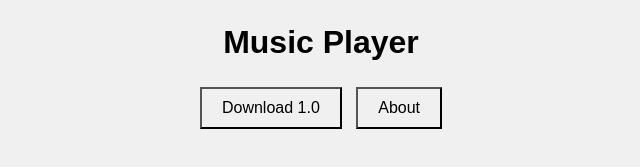
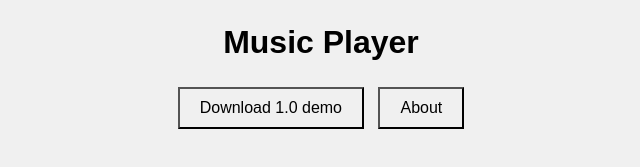
Before and after one commit to ownerofuzb/music-player, a plain HTML site: page index.html in a window 1280 px wide. Shown: the part 419-586 px from the top of the page, without its empty margins (319-959 px from the left). Drawn offline with Linux system fonts and the light colour scheme.

Commit message:
Update index.html

```diff
--- a/index.html
+++ b/index.html
@@ -53,7 +53,7 @@
         <img src="logo.png" alt="App Logo" class="logo">
         <h1>Music Player</h1>
         <div class="buttons">
-            <button onclick="downloadApp()">Download 1.0</button>
+            <button onclick="downloadApp()">Download 1.0 demo</button>
             <button onclick="showAbout()">About</button>
         </div>
     </div>
```
